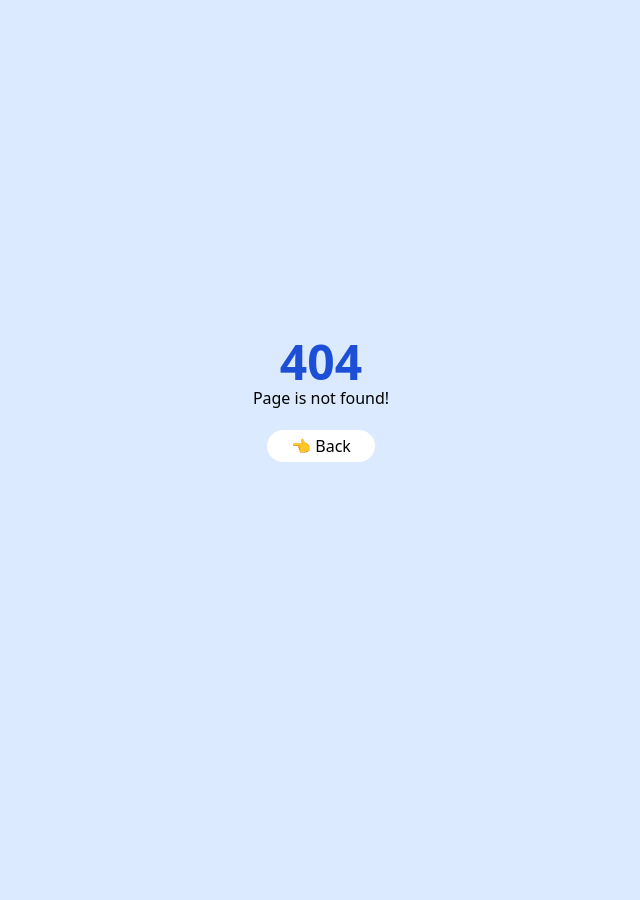
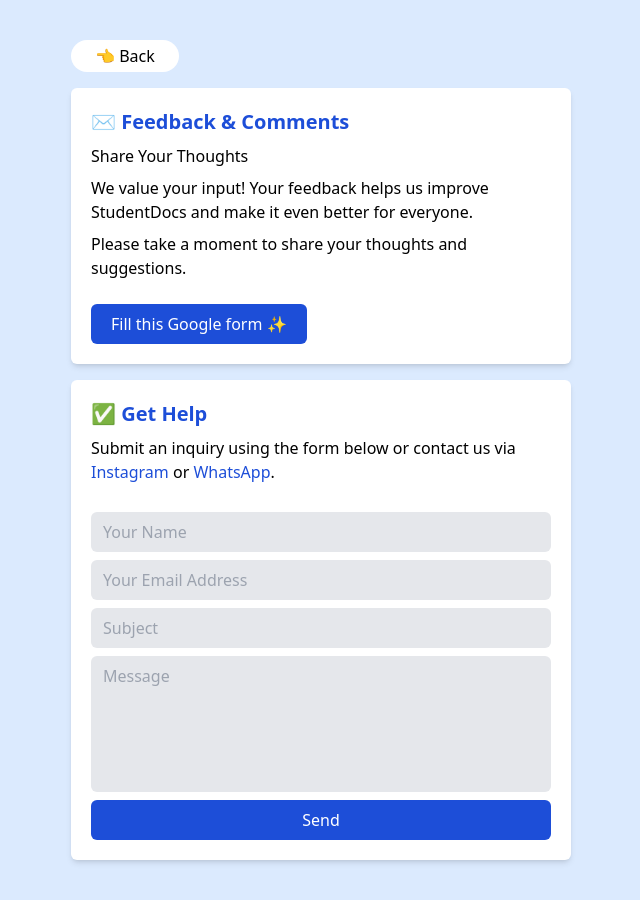
Before and after one commit to NimcaanDev/student-final-doc, a React (Vite) app: page /studentdocs/customer-support in a window 1280 px wide. Before the commit this address had no page. Shown: the whole page, without its empty margins (319-959 px from the left). Before the commit the page ends 800 px from the top, so only its background shows below. Built offline with nearby package versions, Linux system fonts and the light colour scheme.

Commit message:
added the customerSupport page

```diff
--- a/src/components/header.jsx
+++ b/src/components/header.jsx
@@ -21,10 +21,10 @@ const Header = () => {
         </div>
         <div>
           <Link to='/studentdocs/customer-support'>
-            <div className="text-white text-2xl bg-blue-800 hover:text-gray-300 px-2 py-1 rounded-full transition relative group">
-              <i class="fa-solid fa-headset"></i>
+            <div className="text-white text-xl bg-blue-800 hover:text-gray-300 px-3 py-2 rounded-full transition relative group">
+              <i class="fa-solid fa-bullhorn"></i>
               <span class="absolute -bottom-8 left-1/2 transform -translate-x-1/2 bg-gray-700 text-white text-xs px-2 py-1 rounded opacity-0 group-hover:opacity-100 transition w-fit">
-                Report
+                Help
               </span>
             </div>
           </Link>
--- /dev/null
+++ b/src/pages/customerSupport.jsx
@@ -0,0 +1,32 @@
+import React from 'react'
+import Back from '../components/back'
+
+const CustomerSupport = () => {
+    return (
+        <div className='w-[80%] md:w-[500px] mx-auto my-10 flex flex-col gap-4'>
+            <Back />
+            <div className='feedback bg-white p-5 rounded-md flex flex-col gap-2 shadow-md'>
+                <h1 className='text-blue-700 font-semibold text-xl'>✉️ Feedback & Comments</h1>
+                <h3>Share Your Thoughts</h3>
+                <p>We value your input! Your feedback helps us improve StudentDocs and make it even better for everyone.</p>
+                <p>Please take a moment to share your thoughts and suggestions.</p>
+                <a href="https://docs.google.com/forms/d/e/1FAIpQLSdenEI7C3_0xHrMs6OS_Zes3ejEa7X3BCRw11iKtWbqHZo5LQ/viewform?usp=header" target='_black' className='mt-4'>
+                    <button className='bg-blue-700 px-5 py-2 rounded-md text-white hover:bg-blue-800 transition'>Fill this Google form ✨</button>
+                </a>
+            </div>
+            <div className='feedback bg-white p-5 rounded-md flex flex-col gap-2 shadow-md'>
+                <h1 className='text-blue-700 font-semibold text-xl'>✅ Get Help</h1>
+                <h3>Submit an inquiry using the form below or contact us via <a href="https://www.instagram.com/zuhaib__faisal?igsh=MTJ0czB5OWFpbDNo&utm_source=qr" className='text-blue-700 hover:underline transition' target='_blank'>Instagram</a> or <a href="https://api.whatsapp.com/send?phone=+252634541983" className='text-blue-700 hover:underline transition' target='_blank'>WhatsApp</a>.</h3>
+                <form action="" className='w-full mt-5 flex flex-col gap-2'>
+                    <input type="text" placeholder='Your Name' className='bg-gray-200 px-3 py-2 w-full rounded-md' required />
+                    <input type="email" placeholder='Your Email Address' className='bg-gray-200 px-3 py-2 w-full rounded-md' required />
+                    <input type="text" placeholder='Subject' className='bg-gray-200 px-3 py-2 w-full rounded-md' required />
+                    <textarea name="message" id="message" rows={5} placeholder='Message' className='bg-gray-200 px-3 py-2 w-full rounded-md resize-none' required></textarea>
+                    <input type="submit" name="send" id="send" value={'Send'} className='bg-blue-700 py-2 rounded-md text-white hover:bg-blue-800 transition cursor-pointer' />
+                </form>
+            </div>
+        </div>
+    )
+}
+
+export default CustomerSupport
--- a/src/router.jsx
+++ b/src/router.jsx
@@ -4,6 +4,7 @@ import MainPage from './pages/mainPage'
 import UploadPage from './pages/uploadPage'
 import NotFound from './pages/NotFound'
 import ProjectOverview from './pages/projectOverview'
+import CustomerSupport from './pages/customerSupport'
 
 const router = createBrowserRouter([
   {
@@ -13,6 +14,10 @@ const router = createBrowserRouter([
   {
     path: '/studentdocs/upload',
     element: <UploadPage />
+  },
+  {
+    path: 'studentdocs/customer-support',
+    element: <CustomerSupport />
   },
   {
     path: '/studentdocs/project-overview',
```
